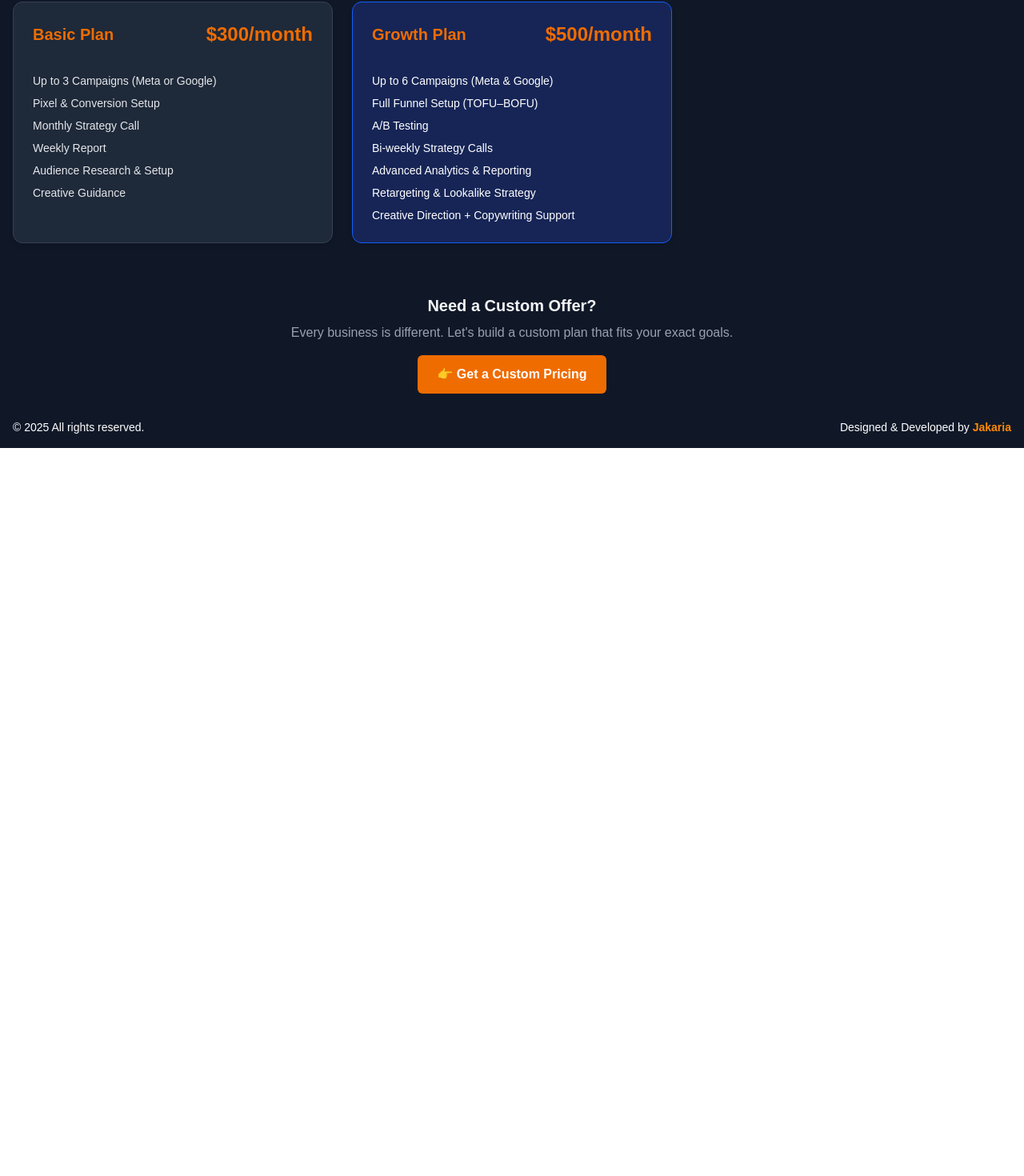
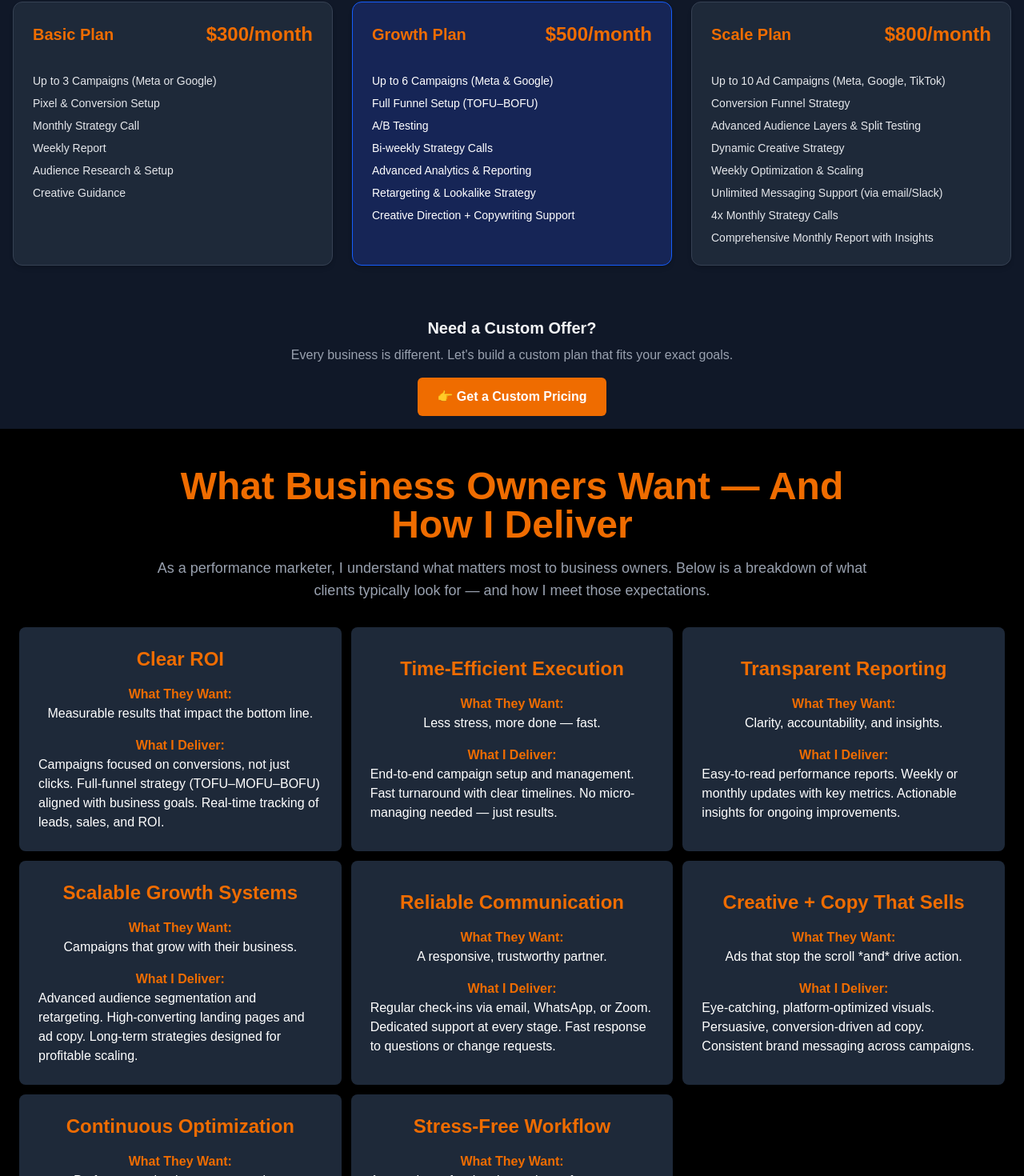
Before and after one commit to jakariait/RifatPortfolio, a Next.js app: page / in a window 1280 px wide. Shown: the part 6669-8139 px from the top of the page at 80% size. Before the commit the page ends 7229 px from the top, so only its background shows below. Built offline with nearby package versions, Linux system fonts and the light colour scheme.

Commit message:
What i Deliver

```diff
--- a/src/app/page.js
+++ b/src/app/page.js
@@ -9,6 +9,7 @@ import Results from "@/component/ssr/Results";
 import Footer from "@/component/ssr/Footer";
 import FaqAccordion from "@/component/csr/FaqAccordion";
 import PricingPlans from "@/component/ssr/PricingSection";
+import WhatBusinessOwnersWant from "@/component/ssr/WhatBusinessOwnersWant";
 
 export default function Home() {
 
@@ -25,6 +26,7 @@ export default function Home() {
       <Results/>
       <FaqAccordion/>
       <PricingPlans/>
+      <WhatBusinessOwnersWant/>
       <Footer />
     </div>
   );
--- a/src/component/ssr/PricingSection.jsx
+++ b/src/component/ssr/PricingSection.jsx
@@ -28,6 +28,20 @@ const plans = {
         "Advanced Analytics & Reporting",
         "Retargeting & Lookalike Strategy",
         "Creative Direction + Copywriting Support",
+      ],
+    },
+    {
+      title: "Scale Plan",
+      price: "$800/month",
+      highlights: [
+        "Up to 10 Ad Campaigns (Meta, Google, TikTok)",
+        "Conversion Funnel Strategy",
+        "Advanced Audience Layers & Split Testing",
+        "Dynamic Creative Strategy",
+        "Weekly Optimization & Scaling",
+        "Unlimited Messaging Support (via email/Slack)",
+        "4x Monthly Strategy Calls",
+        "Comprehensive Monthly Report with Insights"
       ],
     },
   ],
@@ -164,8 +178,10 @@ const PricingSection = () => {
             your exact goals.
           </p>
           <a
-            href="#"
-            className="inline-block bg-[#EF6C00] text-white px-6 py-3 rounded-md  font-bold  transition"
+            href="https://wa.me/8801307217573"
+            target="_blank"
+            rel="noopener noreferrer"
+            className="inline-block bg-[#EF6C00] text-white px-6 py-3 rounded-md font-bold transition"
           >
             👉 Get a Custom Pricing
           </a>
--- /dev/null
+++ b/src/component/ssr/WhatBusinessOwnersWant.jsx
@@ -0,0 +1,97 @@
+import React from "react";
+
+const ServiceCard = ({ title, whatTheyWant, whatIDeliver }) => {
+  return (
+    <div className="flex flex-col  p-6 bg-gray-800 text-white rounded-lg shadow-lg hover:shadow-xl transition-all  justify-center">
+      <div className="mb-4 flex items-center justify-center flex-col">
+        <h3 className="text-2xl text-[#EF6C00] font-semibold">{title}</h3>
+      </div>
+      <div className="mb-2 flex items-center justify-center flex-col">
+        <h4 className="font-semibold text-[#EF6C00]">What They Want:</h4>
+        <p>{whatTheyWant}</p>
+      </div>
+      <div className="mt-2 flex items-center justify-center flex-col">
+        <h4 className="font-semibold text-[#EF6C00]">What I Deliver:</h4>
+        <p>{whatIDeliver}</p>
+      </div>
+    </div>
+  );
+};
+
+const WhatBusinessOwnersWant = () => {
+  const services = [
+    {
+      title: "Clear ROI",
+      whatTheyWant: "Measurable results that impact the bottom line.",
+      whatIDeliver:
+        "Campaigns focused on conversions, not just clicks. Full-funnel strategy (TOFU–MOFU–BOFU) aligned with business goals. Real-time tracking of leads, sales, and ROI.",
+    },
+    {
+      title: "Time-Efficient Execution",
+      whatTheyWant: "Less stress, more done — fast.",
+      whatIDeliver:
+        "End-to-end campaign setup and management. Fast turnaround with clear timelines. No micro-managing needed — just results.",
+    },
+    {
+      title: "Transparent Reporting",
+      whatTheyWant: "Clarity, accountability, and insights.",
+      whatIDeliver:
+        "Easy-to-read performance reports. Weekly or monthly updates with key metrics. Actionable insights for ongoing improvements.",
+    },
+    {
+      title: "Scalable Growth Systems",
+      whatTheyWant: "Campaigns that grow with their business.",
+      whatIDeliver:
+        "Advanced audience segmentation and retargeting. High-converting landing pages and ad copy. Long-term strategies designed for profitable scaling.",
+    },
+    {
+      title: "Reliable Communication",
+      whatTheyWant: "A responsive, trustworthy partner.",
+      whatIDeliver:
+        "Regular check-ins via email, WhatsApp, or Zoom. Dedicated support at every stage. Fast response to questions or change requests.",
+    },
+    {
+      title: "Creative + Copy That Sells",
+      whatTheyWant: "Ads that stop the scroll *and* drive action.",
+      whatIDeliver:
+        "Eye-catching, platform-optimized visuals. Persuasive, conversion-driven ad copy. Consistent brand messaging across campaigns.",
+    },
+    {
+      title: "Continuous Optimization",
+      whatTheyWant: "Performance that improves over time.",
+      whatIDeliver:
+        "A/B testing for creatives, audiences, and placements. Weekly performance reviews and data-driven changes. A 'never set it and forget it' approach.",
+    },
+    {
+      title: "Stress-Free Workflow",
+      whatTheyWant: "A smooth, professional experience from start to finish.",
+      whatIDeliver:
+        "Proven processes. Clear communication. Reliable, high-performing marketing — without the chaos.",
+    },
+  ];
+
+  return (
+    <section className="bg-black py-12 px-6 text-gray-100">
+      <div className={"xl:container xl:mx-auto"}>
+        <div className="max-w-4xl mx-auto text-center mb-8">
+          <h2 className="text-4xl md:text-5xl font-bold mb-4 text-[#EF6C00]">
+            What Business Owners Want — And How I Deliver
+          </h2>
+          <p className="text-lg text-gray-400">
+            As a performance marketer, I understand what matters most to
+            business owners. Below is a breakdown of what clients typically look
+            for — and how I meet those expectations.
+          </p>
+        </div>
+
+        <div className="grid sm:grid-cols-1 md:grid-cols-2 lg:grid-cols-3 gap-3 ">
+          {services.map((service, index) => (
+            <ServiceCard key={index} {...service} />
+          ))}
+        </div>
+      </div>
+    </section>
+  );
+};
+
+export default WhatBusinessOwnersWant;
```
